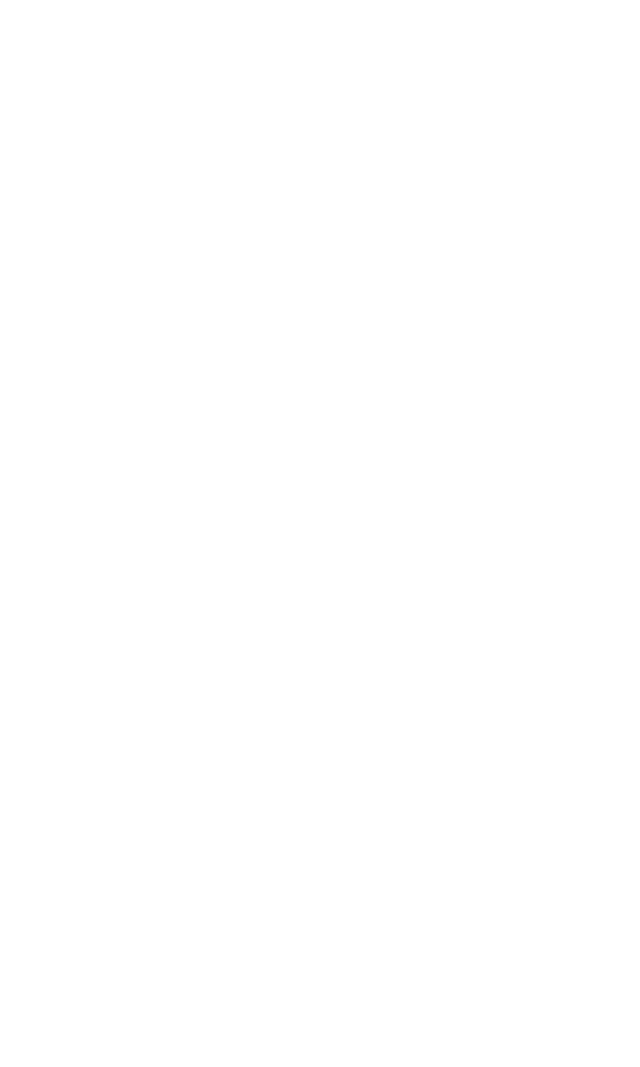
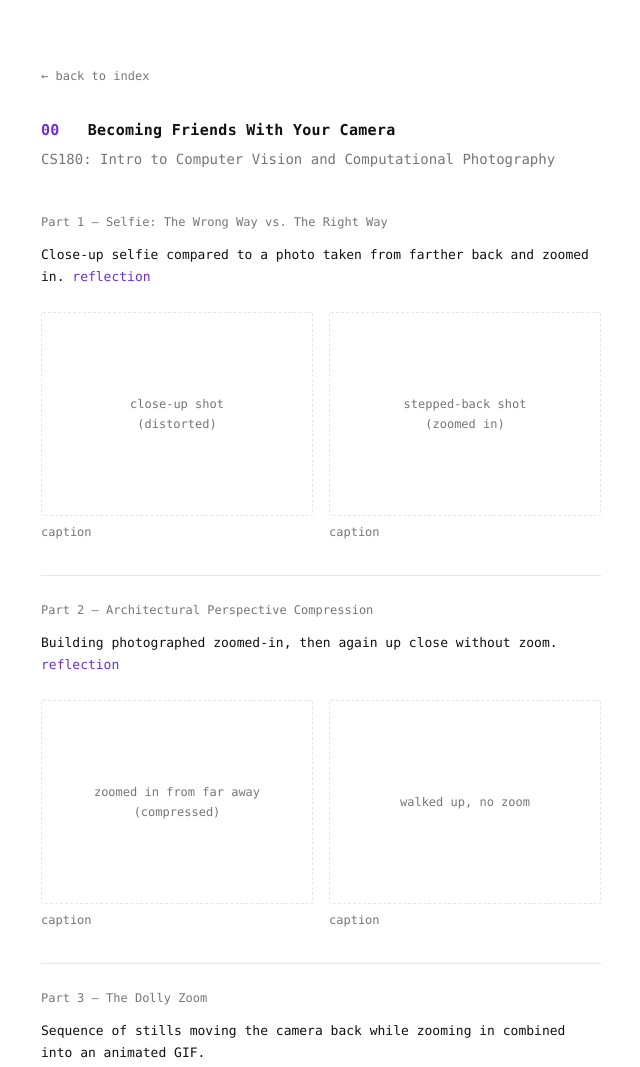
Before and after one commit to clairetsu/clairetsu.github.io, a plain HTML site: page 0/index.html in a window 1280 px wide. Shown: the top 1067 px of the page, without its empty margins (319-959 px from the left). Before the commit the page ends 800 px from the top, so only its background shows below. Drawn offline with Linux system fonts and the light colour scheme.

Commit message:
made proj 0 page

```diff
--- a/0/index.html
+++ b/0/index.html
@@ -0,0 +1,65 @@
+<!DOCTYPE html>
+<html lang="en">
+<head>
+<meta charset="UTF-8">
+<meta name="viewport" content="width=device-width, initial-scale=1.0">
+<title>project 0</title>
+<link rel="stylesheet" href="../style.css">
+</head>
+<body>
+<main>
+  <a class="back" href="../">&larr; back to index</a>
+
+  <h1><span class="num">00</span> &nbsp; Becoming Friends With Your Camera</h1>
+  <p class="sub">CS180: Intro to Computer Vision and Computational Photography</p>
+
+  <h2>Part 1 &mdash; Selfie: The Wrong Way vs. The Right Way</h2>
+  <p class="prompt">
+    Close-up selfie compared to a photo taken from farther back and zoomed in.
+    <span class="accent">reflection</span>
+  </p>
+  <div class="figure-row">
+    <figure>
+      <div class="img-placeholder">close-up shot<br>(distorted)</div>
+      <figcaption>caption</figcaption>
+    </figure>
+    <figure>
+      <div class="img-placeholder">stepped-back shot<br>(zoomed in)</div>
+      <figcaption>caption</figcaption>
+    </figure>
+  </div>
+
+  <h2>Part 2 &mdash; Architectural Perspective Compression</h2>
+  <p class="prompt">
+    Building photographed zoomed-in, then again up close without zoom.
+    <span class="accent">reflection</span>
+  </p>
+  <div class="figure-row">
+    <figure>
+      <div class="img-placeholder">zoomed in from far away<br>(compressed)</div>
+      <figcaption>caption</figcaption>
+    </figure>
+    <figure>
+      <div class="img-placeholder">walked up, no zoom</div>
+      <figcaption>caption</figcaption>
+    </figure>
+  </div>
+
+  <h2>Part 3 &mdash; The Dolly Zoom</h2>
+  <p class="prompt">
+    Sequence of stills moving the camera back while zooming in combined into an animated GIF.
+  </p>
+  <div class="figure-row single">
+    <figure>
+      <div class="img-placeholder">dolly zoom GIF</div>
+      <figcaption>caption</figcaption>
+    </figure>
+  </div>
+
+  <h2>Reflections</h2>
+  <p class="placeholder">
+    notes on what caused each effect</span> &mdash; go here once the shots are in.
+  </p>
+</main>
+</body>
+</html>
--- a/style.css
+++ b/style.css
@@ -111,3 +111,45 @@
 }
 
 .placeholder .accent { color: var(--accent); }
+
+/* project page: figures */
+
+.figure-row {
+  display: flex;
+  gap: 16px;
+  margin: 0 0 8px;
+}
+
+.figure-row.single { max-width: 360px; }
+
+figure {
+  margin: 0;
+  flex: 1;
+  min-width: 0;
+}
+
+.img-placeholder {
+  aspect-ratio: 4 / 3;
+  border: 1px dashed var(--rule);
+  border-radius: 2px;
+  display: flex;
+  align-items: center;
+  justify-content: center;
+  color: var(--muted);
+  font-size: 12px;
+  text-align: center;
+  padding: 12px;
+}
+
+figcaption {
+  color: var(--muted);
+  font-size: 12px;
+  margin-top: 6px;
+}
+
+.prompt {
+  font-size: 13px;
+  margin: 12px 0 24px;
+}
+
+.prompt .accent { color: var(--accent); }
```
